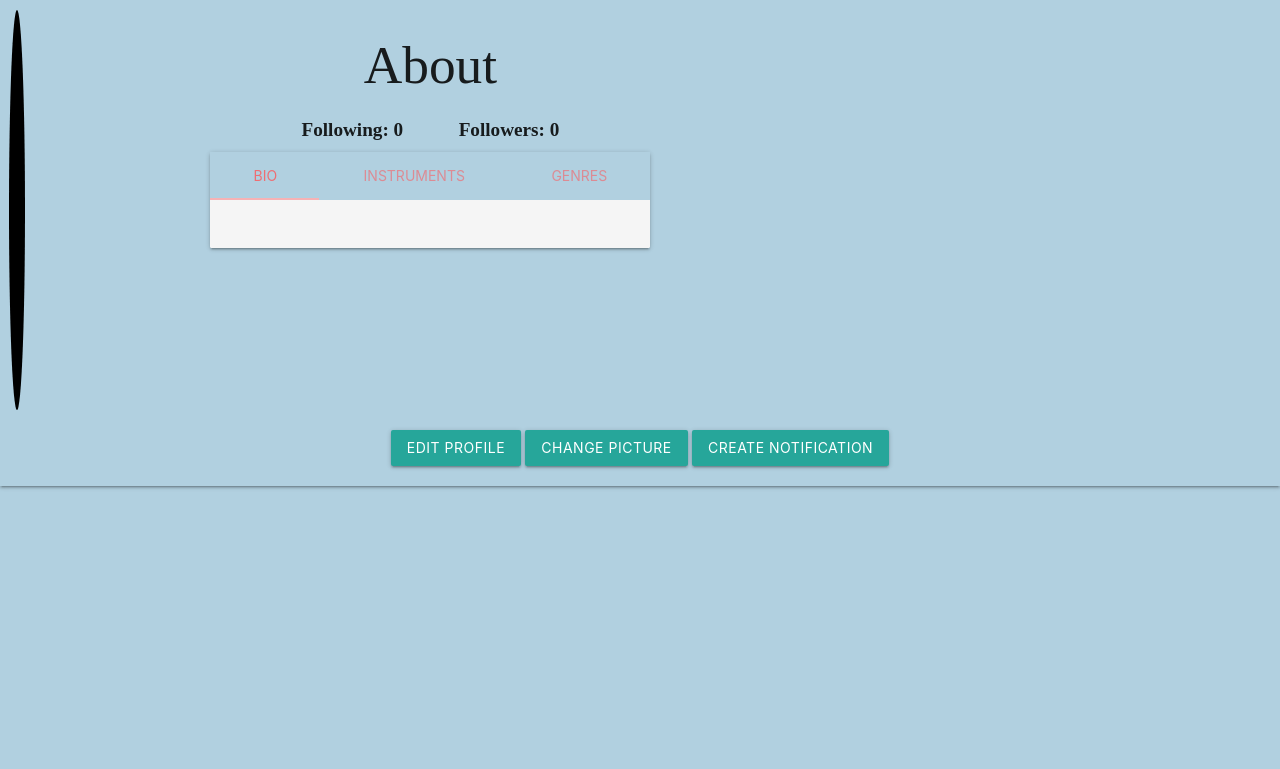
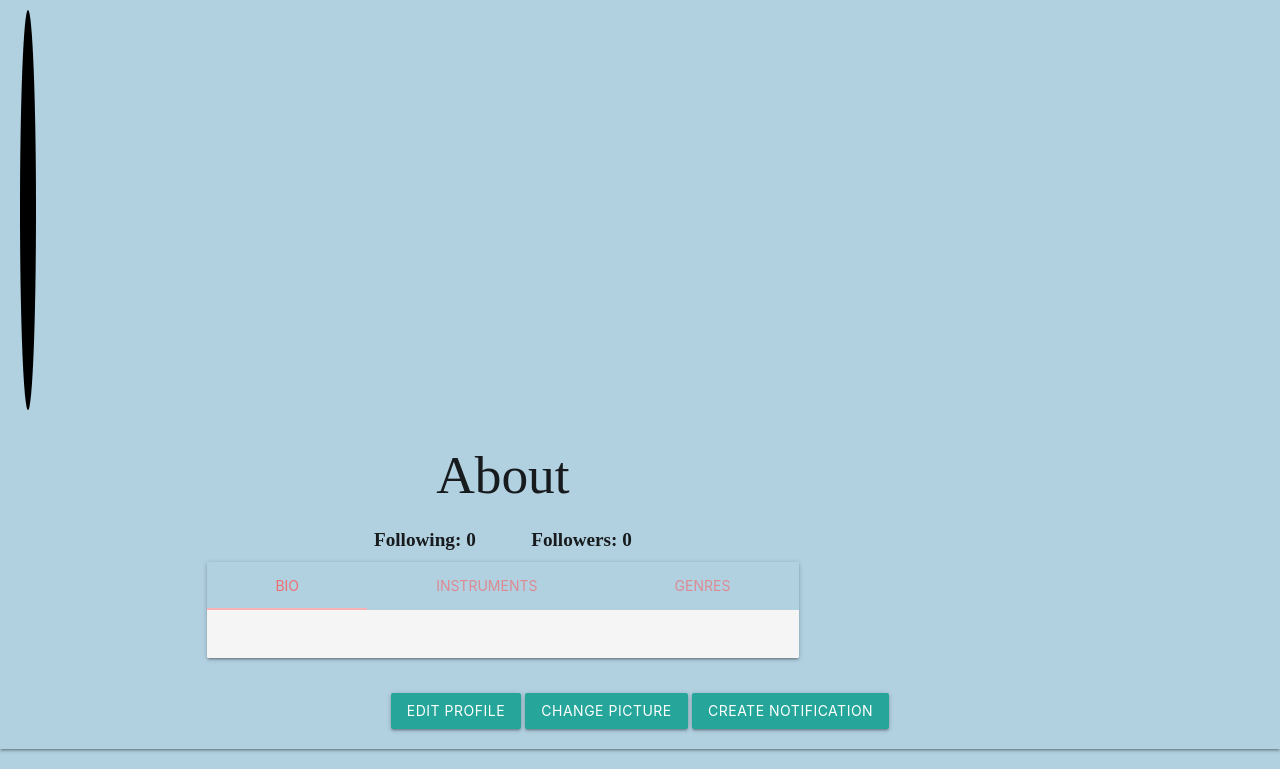
Before and after one commit to Luketedwards/harmonize, a Flask app: template templates/profile.html in a window 1280 px wide. Shown: the part 64-833 px from the top of the page. Before the commit the page ends 553 px from the top, so only its background shows below. Run offline with Flask 2, Linux system fonts and the light colour scheme; the template is opened without the code that fills it, so the values that code supplies are empty; some libraries are stand-ins or nearby versions; some web fonts are replaced.

Commit message:
Adjusted profile layout

```diff
--- a/templates/profile.html
+++ b/templates/profile.html
@@ -6,15 +6,17 @@
     <div class="row valign-wrapper ">
       <div id="profile-header" class="col s12 ">
 
-        <div class="row s12">
-          <img src="{{current_user.profile_pic}}" alt="" id="profile-image" class="circle  s12 left responsive-img ">
+        <div class="row ">
+          <div class="col  s4">
+          <img src="{{current_user.profile_pic}}" alt="" id="profile-image" class="circle left responsive-img ">
           <!-- notice the "circle" class -->
+        </div>
 
-          <div id="bio-container" class="col s8 center m6">
+          <div id="bio-container" class="col s8 center  ">
 
             <div class="container">
-              <div class="row">
-                <div class="col s12">
+
+                <div class="">
                   <h2>About {{username}}</h2>
                   <span class="follower">Following: {{current_user.following|length}}</span>
                   <span class="follower">Followers: {{current_user.followers|length}}</span>
@@ -49,7 +51,7 @@
                     </div>
                   </div>
                 </div>
-              </div>
+
             </div>
 
           </div>
```
